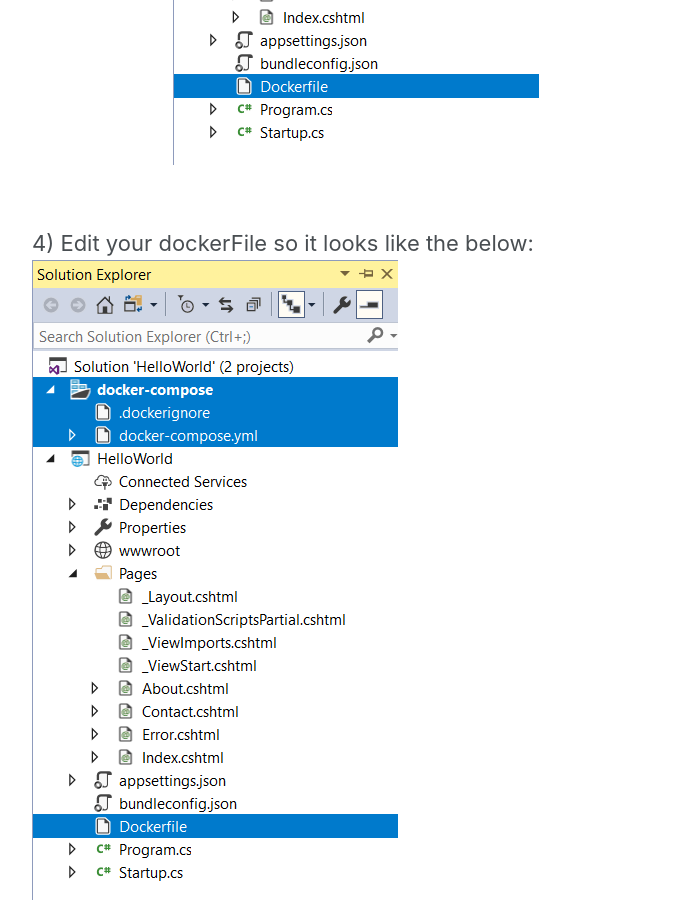
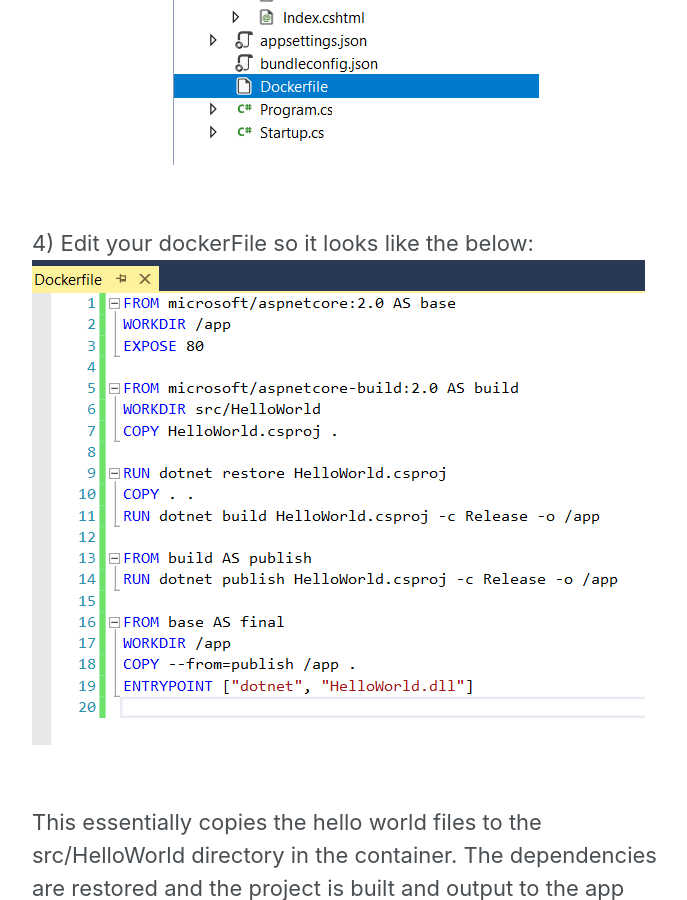
Before and after one commit to BenchProjects/PWS-Blog, a Jekyll site: the page built from _posts/2018-16-05-CreatingHelloWorldDockerApp.md, in a window 1280 px wide and 900 px high, scrolled down 2546 px. Shown: the whole window, without its empty margins (290-977 px from the left). Built offline with Jekyll 4.4.1, drawn with Linux system fonts in a browser that asks for light colours; nearby versions of some CDN libraries.

Commit message:
Correcting path for the dockerfile screenshot

```diff
--- a/_posts/2018-16-05-CreatingHelloWorldDockerApp.md
+++ b/_posts/2018-16-05-CreatingHelloWorldDockerApp.md
@@ -25,7 +25,7 @@ Create a new solution based on the template ASP.Net Core Web Application named H
 ![Step3]({{ site.baseurl }}/img/HW.ProjectFiles.png)<br/><br/>
 
 4) Edit your dockerFile so it looks like the below:
-![DockerFile]({{ site.baseurl }}/img/HW.ProjectFiles.png)<br/><br/>
+![DockerFile]({{ site.baseurl }}/img/HW.DockerFile.png)<br/><br/>
 
 This essentially copies the hello world files to the src/HelloWorld directory in the container. The dependencies are restored and the project is built and output to the app folder within the container.
 
```
